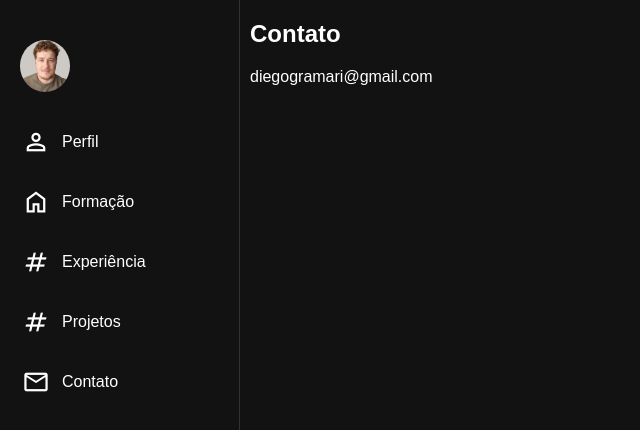
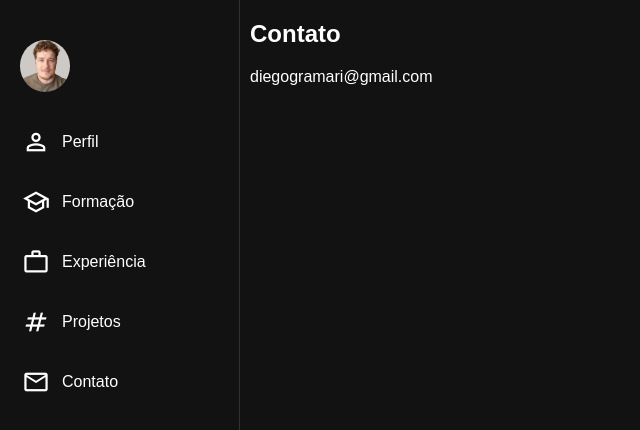
Before and after one commit to diegogramari/BRTraders, a plain HTML site: page contato.html in a window 1280 px wide. Shown: the top 430 px of the page, 0-640 px from the left. Drawn offline with nearby package versions, Linux system fonts and the light colour scheme.

Commit message:
Update contato.html

```diff
--- a/contato.html
+++ b/contato.html
@@ -29,7 +29,7 @@
             <a href="formacao.html">
             <button>
                 <span>
-                    <i class="material-symbols-outlined"> home</i>
+                    <i class="material-symbols-outlined">school</i>
                     <span>Formação</span>
                 </span>
             </button></a>
@@ -37,7 +37,7 @@
             <a href="experience.html">
             <button>
                 <span>
-                    <i class="material-symbols-outlined">tag</i>
+                    <i class="material-symbols-outlined">work</i>
                     <span>Experiência</span>
                 </span>
             </button></a>
```
